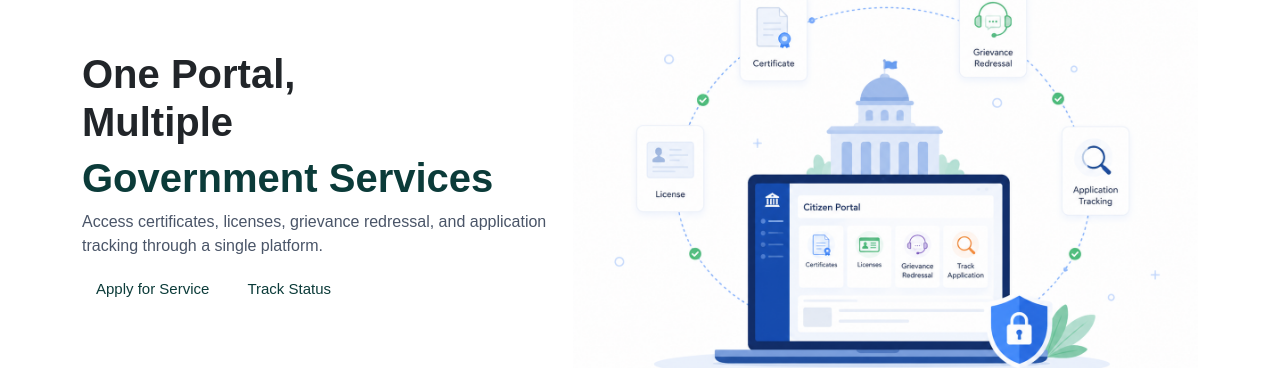
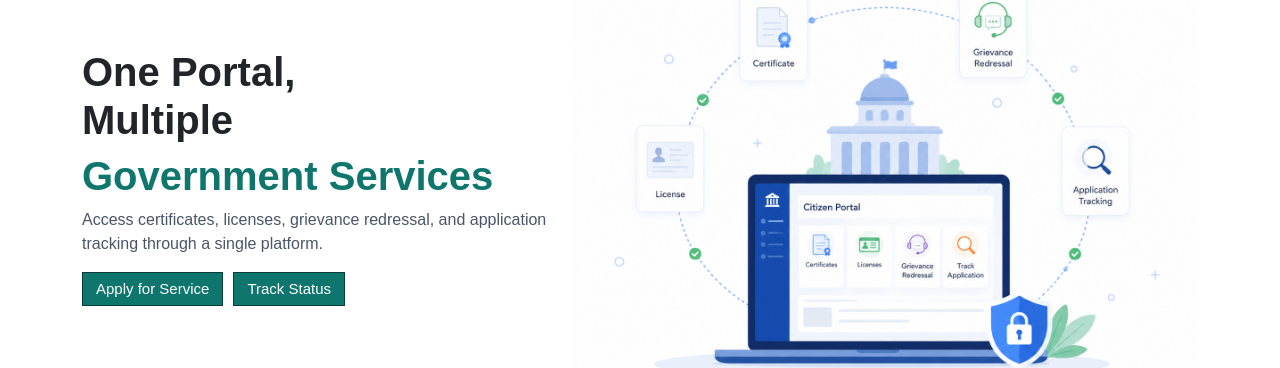
Before and after one commit to sandhya324/Citizen_Service_Portal, a React (Vite) app in the folder client/: page / in a window 1280 px wide. Shown: the part 899-1267 px from the top of the page. Built offline with nearby package versions, Linux system fonts and the light colour scheme.

Commit message:
hero page

```diff
--- a/client/src/pages/Home/Home.css
+++ b/client/src/pages/Home/Home.css
@@ -28,24 +28,23 @@
   color: #4A5568;
 }
 
-.container .Hero-left .hero-buttons{
+.hero-buttons{
     display: flex;
     gap: 10px;
 }
 
-.container .Hero-left .hero-buttons button{
+.hero-buttons button{
     cursor: pointer;
     font-size: 15px;
-    background-color: transparent;
-    color: #0B3B39;
-    padding: 3px 13px;
-    border: 1px solid rgba(255,255,255,0.3);
+    background-color:#0F766E;
+    color: white;
+    padding: 5px 13px;
+    border: 1px solid #0B3B39;
     transition: 0.3s;
 }
 
-
-.container .Hero-left  .hero-buttons button:hover{
-    background-color:#0F766E;
+.hero-buttons button:hover{
+  background-color: #0B3B39;
 }
 
 
--- a/client/src/pages/Home/Home.jsx
+++ b/client/src/pages/Home/Home.jsx
@@ -73,7 +73,7 @@ const Home = () => {
       <div className="Hero-left">
 
            <h1>One Portal, <br/> Multiple </h1>
-           <h1 style={{ color: '#0B3B39' }}>Government Services</h1>
+           <h1 style={{ color: '#0F766E' }}>Government Services</h1>
            <p>Access certificates, licenses, grievance redressal, and application tracking through a single platform.</p>
 
         <div className="hero-buttons">
```
